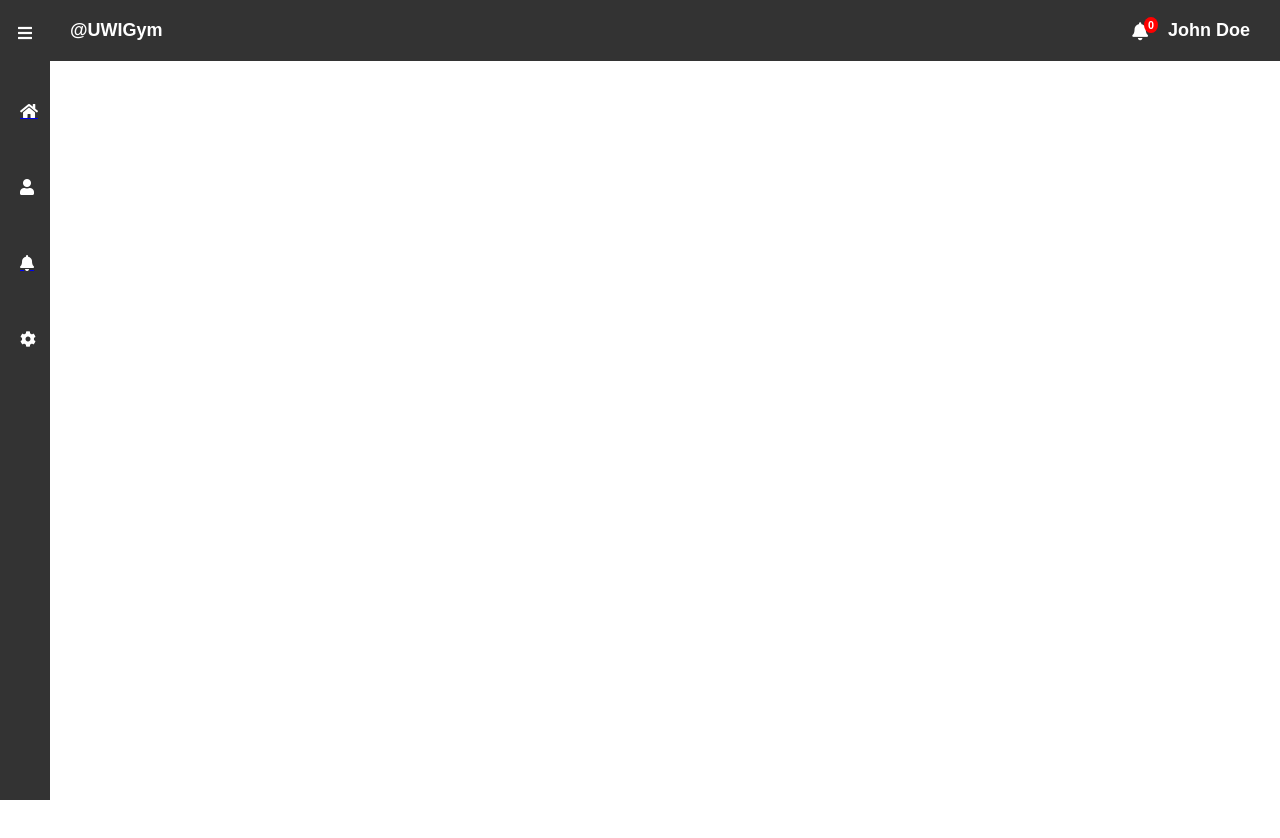
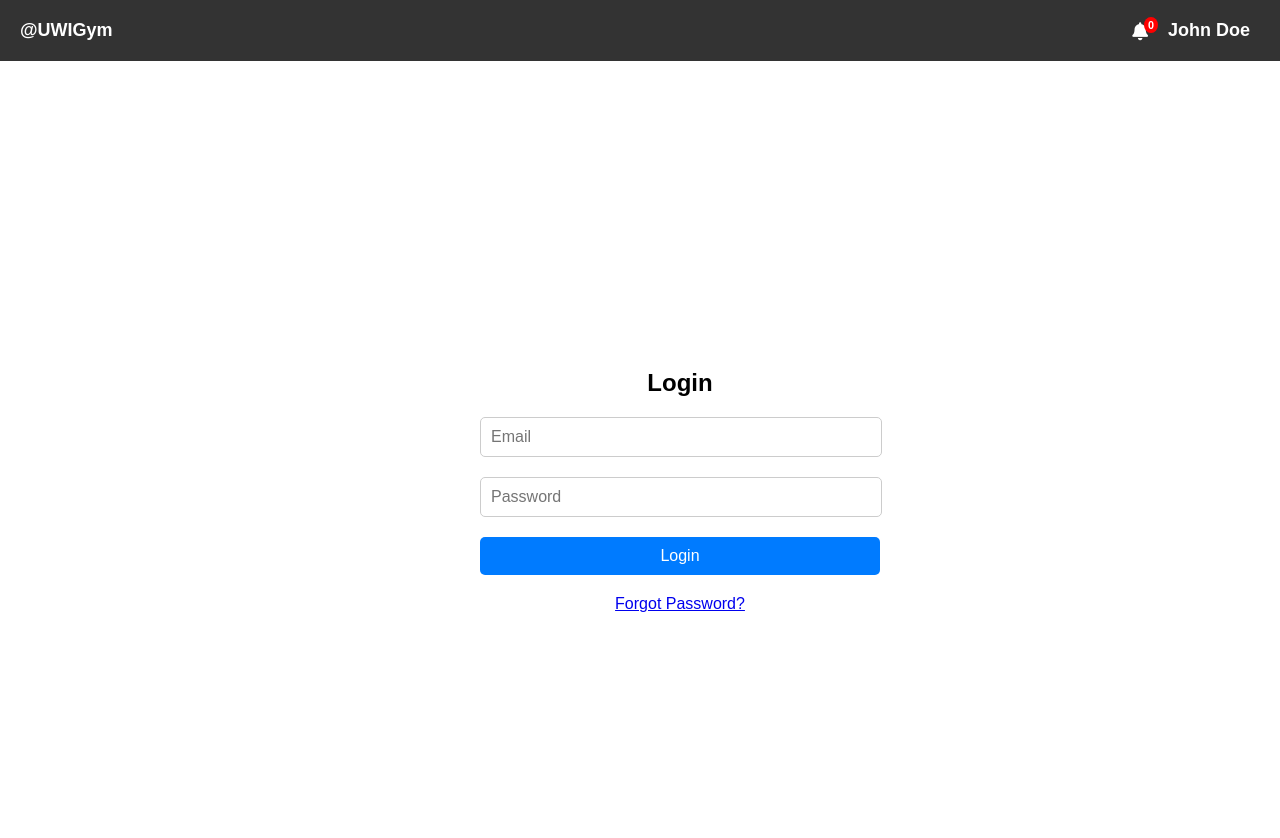
Before and after one commit to Radite/COMP3901-FrontdeskApp, a React (Create React App) app: page /login in a window 1280 px wide. Before the commit this address had no page. Shown: the top 838 px of the page. Before the commit the page ends 800 px from the top, so only its background shows below. Built offline with nearby package versions, Linux system fonts and the light colour scheme.

Commit message:
Added Authenticaion Pages

```diff
--- a/src/App.js
+++ b/src/App.js
@@ -6,6 +6,8 @@ import TopBar from './components/TopBar';
 import SidePanel from './components/SidePanel';
 import UserTable from './components/UserTable';
 import GymActivity from './components/GymActivity';
+import LoginPage from './components/LoginPage';
+import ForgotPassword from './components/ForgotPassword';
 
 function App() {
   const [isSidePanelOpen, setIsSidePanelOpen] = useState(false);
@@ -26,6 +28,8 @@ function App() {
             <Route path="/" element={<Dashboard />} />
             <Route path="/users" element={<UserTable />} />
             <Route path="/activity" element={<GymActivity />} />
+            <Route path="/login" element={<LoginPage />} />
+            <Route path="/forgot-password" element={<ForgotPassword />} /> {/* Render ForgotPassword for /forgot-password route */}
           </Routes>
         </main>
       </div>
--- /dev/null
+++ b/src/components/ForgotPassword.js
@@ -0,0 +1,18 @@
+// ForgotPasswordPage.js
+import React from 'react';
+import '../styles/ForgotPassword.css';
+
+const ForgotPasswordPage = () => {
+  return (
+    <div className="forgot-password-page-container">
+      <h2>Forgot Password</h2>
+      <p>Please enter your email address to reset your password.</p>
+      <form className="forgot-password-form">
+        <input className="form-input" type="email" placeholder="Email" />
+        <button className="form-button" type="submit">Reset Password</button>
+      </form>
+    </div>
+  );
+};
+
+export default ForgotPasswordPage;
--- /dev/null
+++ b/src/components/LoginForm.js
@@ -0,0 +1,25 @@
+// LoginForm.js
+import React, { useState } from 'react';
+import '../styles/LoginForm.css';
+
+const LoginForm = ({ onSubmit }) => {
+  const [email, setEmail] = useState('');
+  const [password, setPassword] = useState('');
+  const [error, setError] = useState('');
+
+  const handleSubmit = (e) => {
+    e.preventDefault();
+    onSubmit({ email, password });
+  };
+
+  return (
+    <form className="form-container" onSubmit={handleSubmit}>
+      <input className="form-input" type="email" value={email} onChange={(e) => setEmail(e.target.value)} placeholder="Email" />
+      <input className="form-input" type="password" value={password} onChange={(e) => setPassword(e.target.value)} placeholder="Password" />
+      {error && <div className="error-message">{error}</div>}
+      <button className="form-button" type="submit">Login</button>
+    </form>
+  );
+};
+
+export default LoginForm;
--- /dev/null
+++ b/src/components/LoginPage.js
@@ -0,0 +1,19 @@
+// LoginPage.js
+import React from 'react';
+import { Link } from 'react-router-dom'; // Import Link from react-router-dom
+import LoginForm from './LoginForm';
+import '../styles/LoginPage.css';
+
+const LoginPage = ({ handleLogin }) => {
+  return (
+    <div className="login-page-container">
+      <h2>Login</h2>
+      <div className="login-form-container">
+        <LoginForm onSubmit={handleLogin} />
+      </div>
+      <Link to="/forgot-password">Forgot Password?</Link> {/* Use Link to navigate to /forgot-password */}
+    </div>
+  );
+};
+
+export default LoginPage;
--- a/src/components/SidePanel.js
+++ b/src/components/SidePanel.js
@@ -1,14 +1,30 @@
-import React, { useState } from 'react';
-import { Link } from 'react-router-dom'; // Import Link component from React Router
+import React, { useState, useEffect } from 'react';
+import { Link, useLocation } from 'react-router-dom'; // Import Link and useLocation hooks from React Router
 import '../styles/SidePanel.css'; // Import the CSS file for styling
+
 
 const SidePanel = ({ isOpen, toggleSidePanel }) => {
   const [expanded, setExpanded] = useState(isOpen);
+  const location = useLocation();
+
+   // Close the side panel when navigating to a new page
+   useEffect(() => {
+    setExpanded(false);
+  }, [location]);
 
   const togglePanel = () => {
     setExpanded(!expanded);
     toggleSidePanel();
   };
+
+    // Check if the current route is the login or forgot password page
+    const isLoginPage = location.pathname === '/login';
+    const isForgotPasswordPage = location.pathname === '/forgot-password';
+
+    // Render the side panel only if the current route is not the login or forgot password page
+    if (isLoginPage || isForgotPasswordPage) {
+      return null;
+    }
 
   return (
     <div className={`side-panel ${expanded ? 'expanded' : 'collapsed'}`}>
--- a/src/components/TopBar.js
+++ b/src/components/TopBar.js
@@ -1,10 +1,16 @@
-import '../styles/TopBar.css'; // Import the CSS file for styling
+import '../styles/TopBar.css';
+import React from 'react';
+import { useLocation } from 'react-router-dom';
 
-import React from 'react';
 
 const TopBar = () => {
+    const location = useLocation();
+
+    // Check if the current page is an authentication page
+    const isAuthPage = location.pathname === '/login' || location.pathname === '/forgot-password';
+
     return (
-        <div id="top-bar">
+        <div id="top-bar" className={isAuthPage ? 'auth-page' : ''}> {/* Apply the CSS class conditionally */}
             <div className="left-section">
                 <span>@UWIGym</span>
             </div>
--- /dev/null
+++ b/src/styles/ForgotPassword.css
@@ -0,0 +1,38 @@
+/* ForgotPasswordPage.css */
+.forgot-password-page-container {
+    max-width: 400px;
+    margin: 0 auto;
+    padding: 20px;
+    background-color: #fff;
+    border: 1px solid #ccc;
+    border-radius: 5px;
+    margin-top: 20vh; /* Adjust the margin from the top to center vertically */
+  }
+
+  .forgot-password-form {
+    margin-top: 20px;
+  }
+
+  .form-input {
+    width: 95%;
+    padding: 10px;
+    margin-bottom: 20px;
+    border: 1px solid #ccc;
+    border-radius: 5px;
+    font-size: 16px;
+  }
+
+  .form-button {
+    width: 100%;
+    padding: 10px;
+    background-color: #007bff;
+    color: #fff;
+    border: none;
+    border-radius: 5px;
+    font-size: 16px;
+    cursor: pointer;
+  }
+
+  .form-button:hover {
+    background-color: #0056b3;
+  }
--- /dev/null
+++ b/src/styles/LoginForm.css
@@ -0,0 +1,35 @@
+/* LoginForm.css */
+.form-container {
+  max-width: 400px;
+  margin: 0 auto;
+}
+
+.form-input {
+  width: 100%;
+  padding: 10px;
+  margin-bottom: 20px;
+  border: 1px solid #ccc;
+  border-radius: 5px;
+  font-size: 16px;
+}
+
+.form-button {
+  width: 50%;
+  padding: 10px;
+  background-color: #007bff;
+  color: #fff;
+  border: none;
+  border-radius: 5px;
+  font-size: 16px;
+  cursor: pointer;
+}
+
+.form-button:hover {
+  background-color: #0056b3;
+}
+
+.error-message {
+  color: #dc3545;
+  font-size: 14px;
+  margin-bottom: 10px;
+}
--- /dev/null
+++ b/src/styles/LoginPage.css
@@ -0,0 +1,12 @@
+/* LoginPage.css */
+.login-page-container {
+  display: flex;
+  flex-direction: column;
+  align-items: center;
+  justify-content: center;
+  height: 100vh;
+}
+
+.login-form-container {
+  margin-bottom: 20px;
+}
--- a/src/styles/TopBar.css
+++ b/src/styles/TopBar.css
@@ -39,3 +39,8 @@
   align-items: center;
   font-weight: bold;
 }
+
+/* Additional style for authentication pages */
+#top-bar.auth-page {
+  margin-left: -80px;
+}
```
